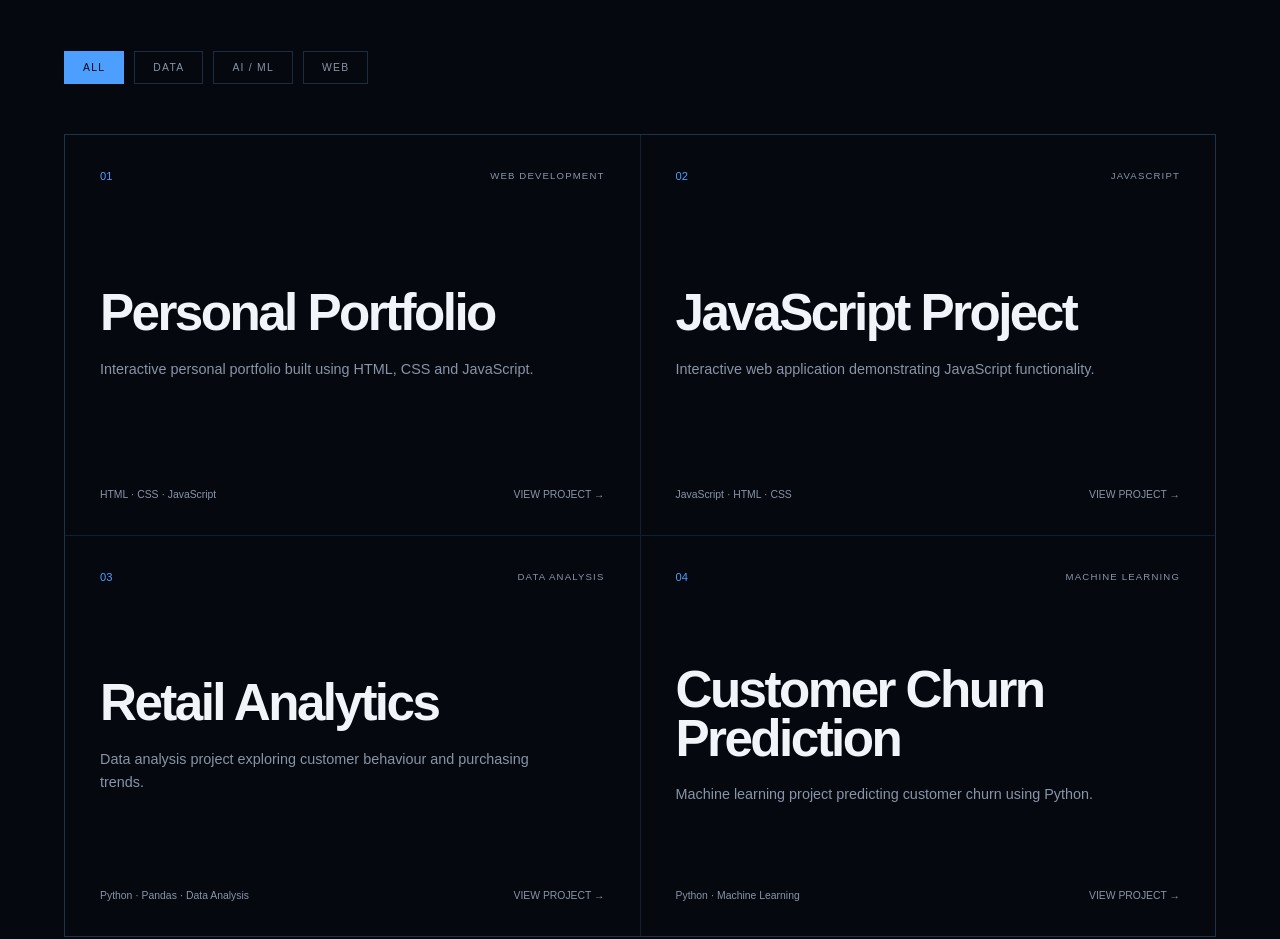
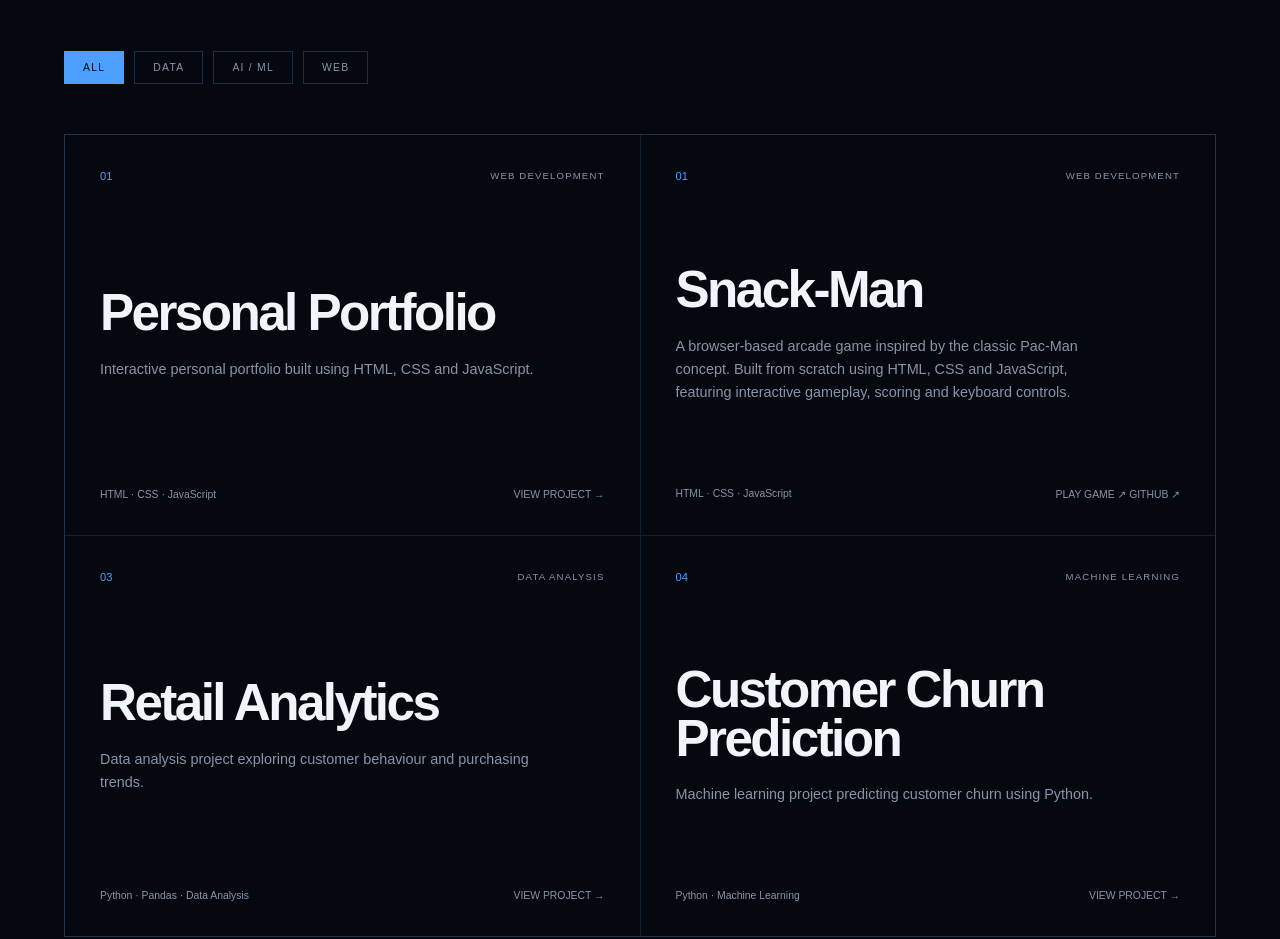
Before and after one commit to MikkyXCode/Ayomikun_Portfolio, a plain HTML site: page index.html in a window 1280 px wide. Shown: the part 2540-3479 px from the top of the page. Drawn offline with Linux system fonts and the light colour scheme.

Commit message:
fixing up projects

```diff
--- a/index.html
+++ b/index.html
@@ -384,42 +384,67 @@
 
                 <!-- PROJECT 2 -->
 
+                <!-- ==================== PROJECT 1: SNACK-MAN ==================== -->
+
                 <article class="project-card" data-category="web">
 
+                    <!-- Project number and category -->
                     <div class="project-top">
 
                         <span class="project-number">
-                            02
+                            01
                         </span>
 
                         <span class="project-type">
-                            JAVASCRIPT
+                            WEB DEVELOPMENT
                         </span>
 
                     </div>
 
+
+                    <!-- Project information -->
                     <div class="project-content">
 
+                        <!-- Project title -->
                         <h3>
-                            JavaScript Project
+                            Snack-Man
                         </h3>
 
+                        <!-- Project description -->
                         <p>
-                            Interactive web application
-                            demonstrating JavaScript functionality.
+                            A browser-based arcade game inspired by the classic
+                            Pac-Man concept. Built from scratch using HTML, CSS
+                            and JavaScript, featuring interactive gameplay,
+                            scoring and keyboard controls.
                         </p>
 
                     </div>
 
+
+                    <!-- Project footer -->
                     <div class="project-footer">
 
+                        <!-- Technologies used -->
                         <span>
-                            JavaScript · HTML · CSS
+                            HTML · CSS · JavaScript
                         </span>
 
-                        <a href="#">
-                            VIEW PROJECT →
-                        </a>
+
+                        <!-- Project links -->
+                        <div class="project-links">
+
+                            <!-- Live version of the game -->
+                            <a href="https://mymedia.northampton.ac.uk/media/AS2+video/0_3yrilywg" target="_blank"
+                                rel="noopener noreferrer">
+                                PLAY GAME ↗
+                            </a>
+
+                            <!-- GitHub repository -->
+                            <a href="https://github.com/MikkyXCode/as2.git" target="_blank" rel="noopener noreferrer">
+                                GITHUB ↗
+                            </a>
+
+                        </div>
 
                     </div>
 
--- a/js/script.js
+++ b/js/script.js
@@ -9,23 +9,30 @@
 ========================================================= */
 
 /*
-   Find the hamburger menu button in our HTML.
+   Find the hamburger button from index.html.
 */
 const menuToggle = document.querySelector(".menu-toggle");
 
 
 /*
-   Find the navigation links container.
+   Find the navigation menu from index.html.
 */
 const navLinks = document.querySelector(".nav-links");
 
 
 /*
+   Check that both elements were successfully found.
+
+   This is useful for debugging because the console
+   will tell us if JavaScript can't find them.
+*/
+console.log("Menu button:", menuToggle);
+console.log("Navigation:", navLinks);
+
+
+/*
    When the hamburger button is clicked,
-   add/remove the "active" class.
-
-   The CSS uses this class to show/hide
-   the mobile navigation.
+   toggle the "active" class on the navigation.
 */
 menuToggle.addEventListener("click", () => {
 
@@ -33,15 +40,20 @@ menuToggle.addEventListener("click", () => {
 
 });
 
+
+/* =========================================================
+   2. CLOSE MOBILE MENU AFTER CLICKING A LINK
+========================================================= */
+
+
 /*
-   Select every link inside the mobile navigation.
+   Find all links inside the navigation.
 */
 const navigationLinks = document.querySelectorAll(".nav-links a");
 
 
 /*
-   Close the mobile menu after the user
-   selects a section.
+   Add a click event to each navigation link.
 */
 navigationLinks.forEach((link) => {
 
@@ -53,19 +65,20 @@ navigationLinks.forEach((link) => {
 
 });
 
+
 /* =========================================================
-   2. PROJECT FILTERING
+   3. PROJECT FILTERING
 ========================================================= */
 
 
 /*
-   Find all of the filter buttons.
+   Find all project filter buttons.
 */
 const filterButtons = document.querySelectorAll(".filter");
 
 
 /*
-   Find every project card.
+   Find all project cards.
 */
 const projectCards = document.querySelectorAll(".project-card");
 
@@ -77,24 +90,20 @@ filterButtons.forEach((button) => {
 
     button.addEventListener("click", () => {
 
-
         /*
-           Get the category stored in the button's
-           data-filter attribute.
+           Get the category from the button.
 
            Example:
-
            data-filter="web"
 
            becomes:
-
            "web"
         */
         const selectedCategory = button.dataset.filter;
 
 
         /*
-           Remove the "active" class from every button.
+           Remove "active" from all filter buttons.
         */
         filterButtons.forEach((filterButton) => {
 
@@ -104,17 +113,15 @@ filterButtons.forEach((button) => {
 
 
         /*
-           Add "active" to the button that
-           the user clicked.
+           Make the button that was clicked active.
         */
         button.classList.add("active");
 
 
         /*
-           Check every project card.
+           Check each project.
         */
         projectCards.forEach((project) => {
-
 
             /*
                Get the project's category.
@@ -123,11 +130,10 @@ filterButtons.forEach((button) => {
 
 
             /*
-               If the user selected "all",
-               show every project.
+               Show every project if "ALL" is selected.
 
-               Otherwise only show projects
-               belonging to the selected category.
+               Otherwise only show projects that
+               match the selected category.
             */
             if (
                 selectedCategory === "all" ||
@@ -147,3 +153,67 @@ filterButtons.forEach((button) => {
     });
 
 });
+
+
+/* =========================================================
+   4. SCROLL REVEAL ANIMATION
+========================================================= */
+
+
+/*
+   Find the elements that should animate
+   when they enter the screen.
+*/
+const revealElements = document.querySelectorAll(
+    ".section-header, .about-grid, .skills-grid, .project-card, .experience-item, .contact-content"
+);
+
+
+/*
+   Create an Intersection Observer.
+
+   This detects when an element becomes visible
+   on the screen.
+*/
+const revealObserver = new IntersectionObserver(
+    (entries) => {
+
+        entries.forEach((entry) => {
+
+            /*
+               Check whether the element is visible.
+            */
+            if (entry.isIntersecting) {
+
+                /*
+                   Add the CSS class that triggers
+                   the reveal animation.
+                */
+                entry.target.classList.add("visible");
+
+
+                /*
+                   Stop watching the element after
+                   it has appeared.
+                */
+                revealObserver.unobserve(entry.target);
+
+            }
+
+        });
+
+    },
+    {
+        threshold: 0.15
+    }
+);
+
+
+/*
+   Start observing every reveal element.
+*/
+revealElements.forEach((element) => {
+
+    revealObserver.observe(element);
+
+});
```
